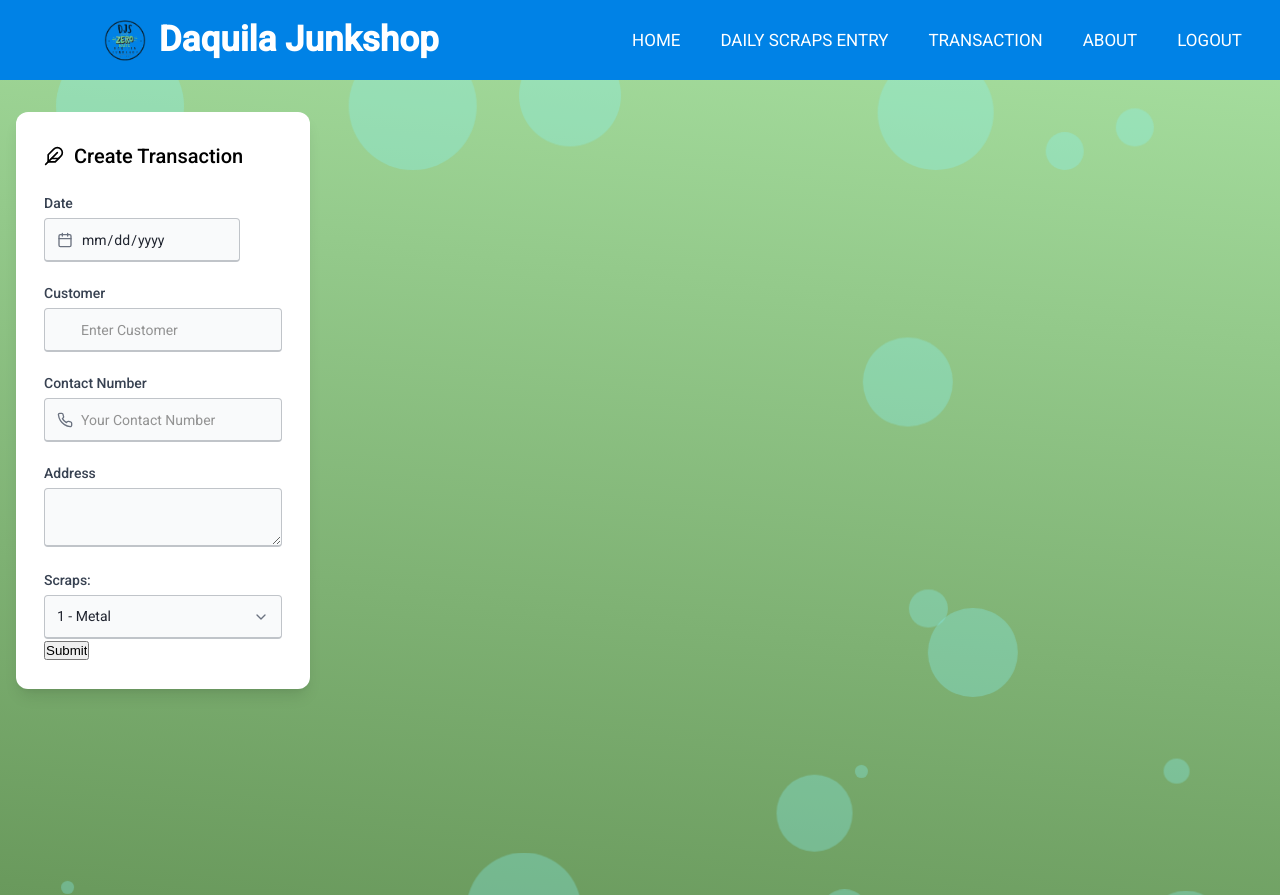
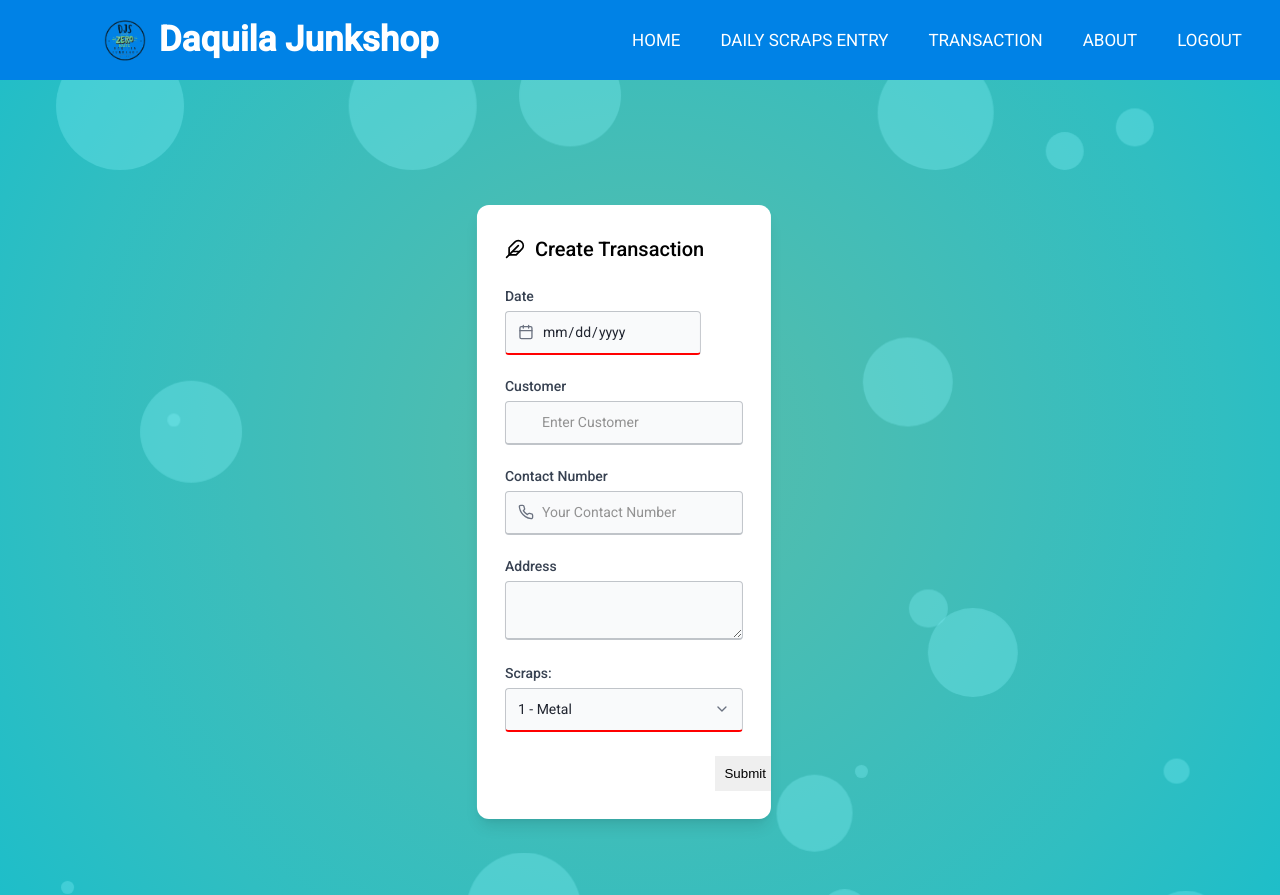
Before and after one commit to gemrey13/TPS-IM, a Django app: page /create_transaction/ in a window 1280 px wide. Run offline with Django 4.2, Linux system fonts and the light colour scheme; a user stored in the database is signed in; data comes from the database, SQL or seed files in the repository; both versions use the stored data as it was after the commit; tables that the repository leaves empty hold one stand-in row (values such as "Sample post").

Commit message:
changed color for backgorund

```diff
--- a/system/app1/templates/create_transaction.html
+++ b/system/app1/templates/create_transaction.html
@@ -18,15 +18,15 @@
                 {% csrf_token %}
                 <div class="nice-form-group">
                     <label>Date</label>
-                    <input type="date" name='date' placeholder="Enter date" class="icon-left" />
+                    <input type="date" name='date' placeholder="Enter date" class="icon-left" required />
                 </div>
                 <div class="nice-form-group">
                     <label>Customer</label>
-                    <input type="text" name="customer" placeholder="Enter Customer" class="icon-left" />
+                    <input type="text" name="customer" placeholder="Enter Customer" class="icon-left" required/>
                 </div>
                 <div class="nice-form-group">
                     <label>Contact Number</label>
-                    <input type="tel" name="contact_number" placeholder="Your Contact Number" value="" class="icon-left" />
+                    <input type="tel" name="contact_number" placeholder="Your Contact Number" value="" class="icon-left" required/>
                 </div>
                 <div class="nice-form-group">
                     <label>Address</label>
@@ -34,13 +34,16 @@
                 </div>
                 <div class="nice-form-group">
                     <label>Scraps:</label>
-                    <select id="scraps" name="scraps" multiple>
+                    <select id="scraps" name="scraps" multiple required>
                         {% for scrap in scraps %}
                         <option value="{{ scrap.id }}">{{ scrap.RFID }} - {{ scrap.scrap_type.name }}</option>
                         {% endfor %}
                     </select>
                 </div>
-                <input type="submit">
+                <div class="nice-form-group">
+                    <input type="submit">
+
+                </div>
             </form>
         </section>
     </main>
--- a/system/static/create_transaction.css
+++ b/system/static/create_transaction.css
@@ -92,6 +92,20 @@ ol, ul {
 
 .nice-form-group > .nice-form-group {
   margin-top: calc(var(--nf-input-size) / 2);
+}
+
+.nice-form-group > input[type=submit] {
+  border: none;
+  padding: 10px;
+  left: 88%;
+
+  position: relative;
+}
+.nice-form-group > input[type=submit]:hover {
+  cursor: pointer;
+  background: #77b5fe;
+  border: none;
+  color: white;
 }
 
 .nice-form-group > input[type=checkbox], .nice-form-group > input[type=date], .nice-form-group > input[type=email], .nice-form-group > input[type=month], .nice-form-group > input[type=number], .nice-form-group > input[type=password], .nice-form-group > input[type=radio], .nice-form-group > input[type=search], .nice-form-group > input[type=tel], .nice-form-group > input[type=text], .nice-form-group > input[type=time], .nice-form-group > input[type=url], .nice-form-group > input[type=week], .nice-form-group > select, .nice-form-group > textarea {
@@ -412,9 +426,11 @@ body {
 }
 
 .demo-page {
-  margin: 0 auto;
   display: -webkit-flex;
-  display: flex;
+  position: relative;
+  top: 50%;
+  left: 60%;
+  translate: -50% -50%;
   max-width: 55em;
 }
 
--- a/system/static/navbar.css
+++ b/system/static/navbar.css
@@ -10,8 +10,7 @@ body{
   height: 100vh;
   margin: 0;
   padding: 0;
-  background: rgb(105,153,92);
-  background: linear-gradient(6deg, rgba(105,153,92,1) 0%, rgba(169,226,162,1) 100%);
+  background-image: radial-gradient(circle, #56bcab, #4bbdb2, #3ebdba, #30bec1, #1ebec9);
 }
 nav{
   background: #0082e6;
```
Also changed, not shown: system/db.sqlite3.
